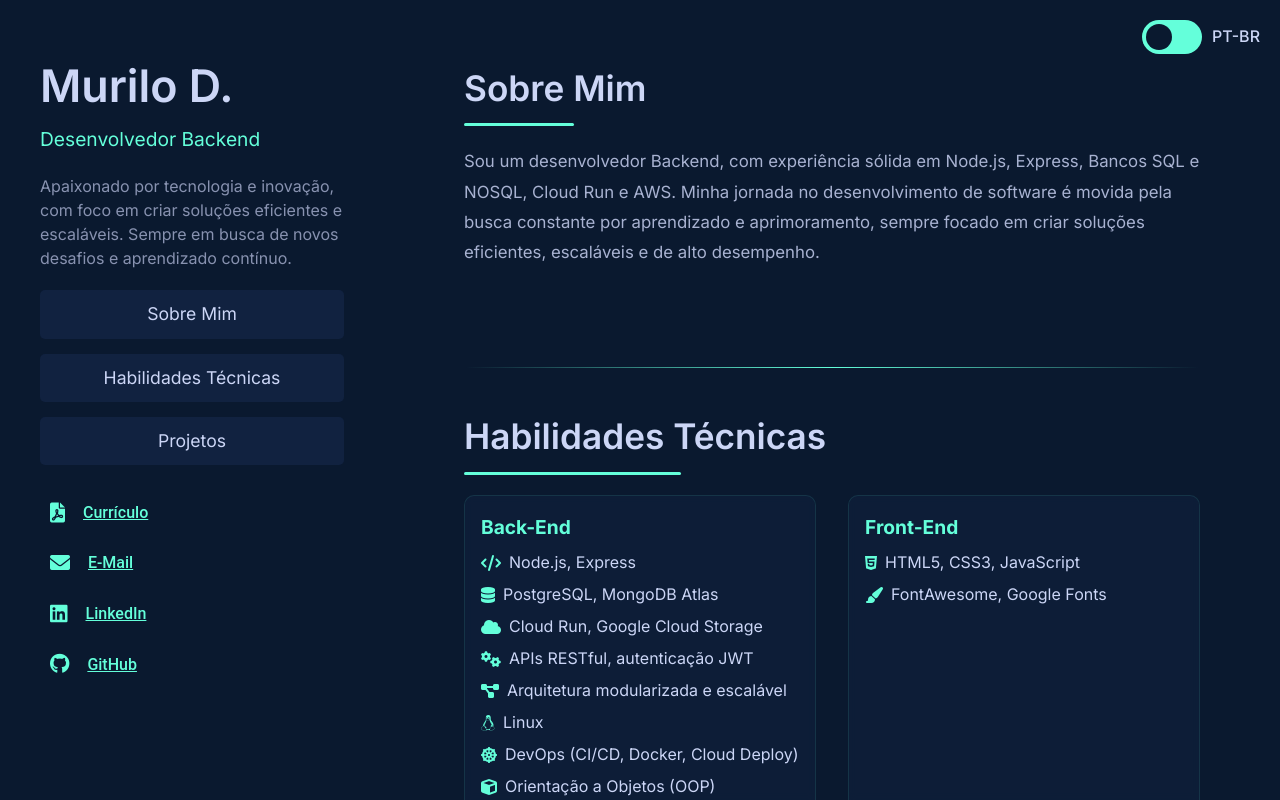
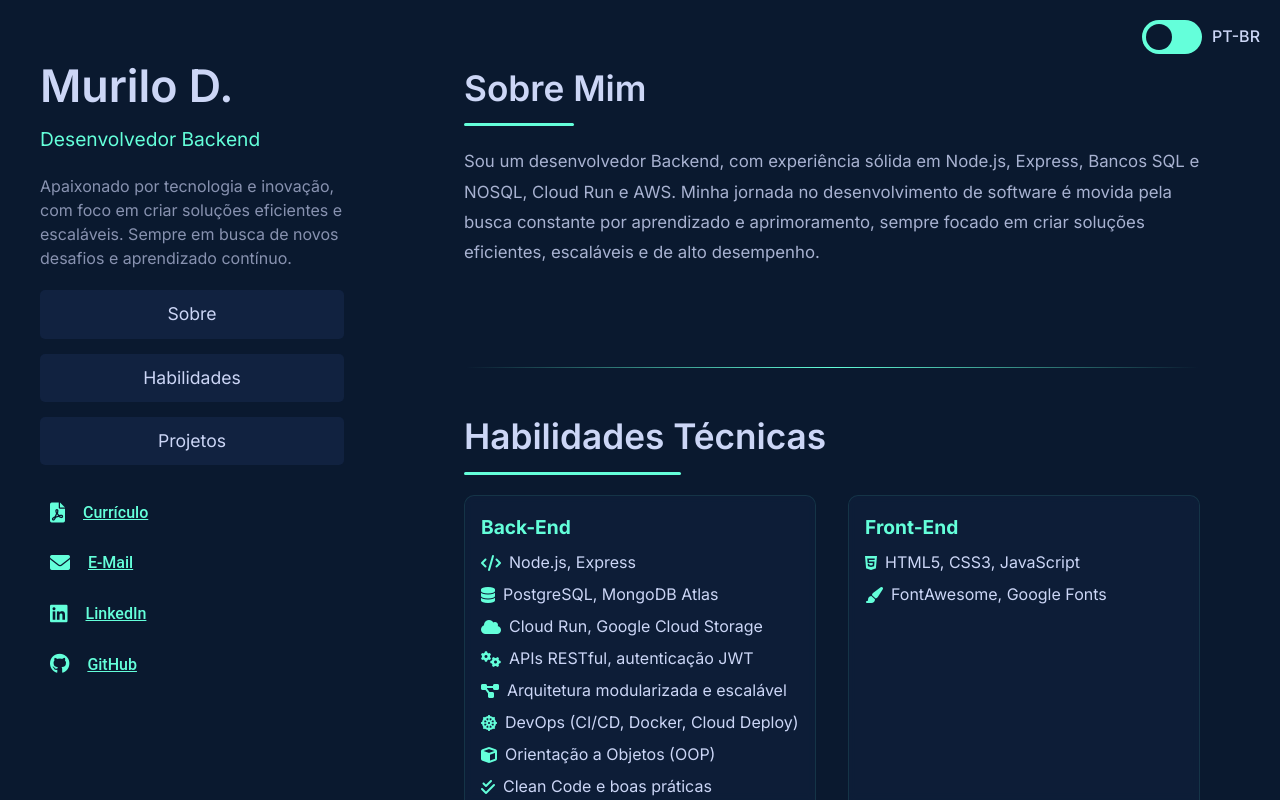
Before and after one commit to self1027/portfolio, a plain HTML site: page index.html in a window 1280 px wide. Drawn offline with Linux system fonts and the light colour scheme.

Commit message:
minor changes

```diff
--- a/index.html
+++ b/index.html
@@ -125,7 +125,6 @@
                             <li><i class="fa-brands fa-linux"></i> Linux</li>
                             <li><i class="fa-solid fa-dharmachakra"></i> DevOps (CI/CD, Docker, Cloud Deploy)</li>
                             <li><i class="fa-solid fa-cube"></i> Orientação a Objetos (OOP)</li>
-                            <li><i class="fa-solid fa-check-double"></i> Clean Code e boas práticas</li>
                         </ul>
                     </article>
 
--- a/script.js
+++ b/script.js
@@ -95,7 +95,10 @@ const translations = {
         fonts: "FontAwesome, Google Fonts",
         git: "Git, GitHub",
         postman: "Postman para testes de API",
-        vscode: "Visual Studio Code"
+        vscode: "Visual Studio Code",
+        devops: "DevOps (CI/CD, Docker, Cloud Deploy)",
+        oop: "Orientação a Objetos (OOP)",
+        cleanCode: "Clean Code e boas práticas"
     },
     "en-US": {
         title: "Murilo D.",
@@ -127,21 +130,30 @@ const translations = {
         fonts: "FontAwesome, Google Fonts",
         git: "Git, GitHub",
         postman: "Postman for API testing",
-        vscode: "Visual Studio Code"
+        vscode: "Visual Studio Code",
+        devops: "DevOps (CI/CD, Docker, Cloud Deploy)",
+        oop: "Object-Oriented Programming (OOP)",
+        cleanCode: "Clean Code and best practices"
     }
 };
 
 // Função para atualizar idioma
 function updateLanguage(lang) {
+    // Título e perfil
     document.title = translations[lang].title;
     document.querySelector(".profile h1").textContent = translations[lang].title;
     document.querySelector(".profile p").textContent = translations[lang].role;
     document.querySelector(".descricao p").textContent = translations[lang].description;
+
+    // Seção Sobre
     document.querySelector("#sobre h2").textContent = translations[lang].about;
     document.querySelector("#sobre p").textContent = translations[lang].aboutText1;
+
+    // Seção Habilidades
     document.querySelector("#habilidades h2").textContent = translations[lang].skills;
+
+    // Seção Projetos
     document.querySelector("#projetos h2").textContent = translations[lang].projects;
-
     const projetos = document.querySelectorAll("#projetos .projeto");
     if (projetos.length >= 2) {
         projetos[0].querySelector("h3").textContent = translations[lang].livro;
@@ -168,33 +180,40 @@ function updateLanguage(lang) {
         }
     });
 
-    // Habilidades
-    const h3s = document.querySelectorAll('#habilidades .habilidade h3');
-    h3s[0].textContent = translations[lang].backend;
-    h3s[1].textContent = translations[lang].frontend;
-    h3s[2].textContent = translations[lang].tools;
+    const artigos = document.querySelectorAll('#habilidades .habilidade');
+    artigos[0].querySelector('h3').textContent = translations[lang].backend;
+    artigos[1].querySelector('h3').textContent = translations[lang].frontend;
+    artigos[2].querySelector('h3').textContent = translations[lang].tools;
 
-    const lis = document.querySelectorAll('#habilidades .habilidade ul li');
-    lis[0].innerHTML = `<i class="fas fa-code"></i> ${translations[lang].nodejs}`;
-    lis[1].innerHTML = `<i class="fas fa-database"></i> ${translations[lang].postgresql}`;
-    lis[2].innerHTML = `<i class="fas fa-cloud"></i> ${translations[lang].cloud}`;
-    lis[3].innerHTML = `<i class="fas fa-cogs"></i> ${translations[lang].rest}`;
-    lis[4].innerHTML = `<i class="fas fa-project-diagram"></i> ${translations[lang].architecture}`;
-    lis[5].innerHTML = `<i class="fab fa-linux"></i> Linux`;
-    lis[6].innerHTML = `<i class="fas fa-dharmachakra"></i> DevOps (CI/CD, Docker, Cloud Deploy)`;
-    lis[7].innerHTML = `<i class="fas fa-cube"></i> Orientação a Objetos (OOP)`;
-    lis[8].innerHTML = `<i class="fas fa-check-double"></i> Clean Code e boas práticas`;
-    lis[9].innerHTML = `<i class="fab fa-html5"></i> ${translations[lang].html}`;
-    lis[10].innerHTML = `<i class="fas fa-paint-brush"></i> ${translations[lang].fonts}`;
-    lis[11].innerHTML = `<i class="fab fa-git"></i> ${translations[lang].git}`;
-    lis[12].innerHTML = `<i class="fas fa-vials"></i> ${translations[lang].postman}`;
-    lis[13].innerHTML = `<i class="fas fa-code"></i> ${translations[lang].vscode}`;
+
+    // Atualiza seções de habilidades separadamente
+    const backendLis = document.querySelectorAll('#habilidades .habilidade:nth-child(1) ul li');
+    backendLis[0].innerHTML = `<i class="fas fa-code"></i> ${translations[lang].nodejs}`;
+    backendLis[1].innerHTML = `<i class="fas fa-database"></i> ${translations[lang].postgresql}`;
+    backendLis[2].innerHTML = `<i class="fas fa-cloud"></i> ${translations[lang].cloud}`;
+    backendLis[3].innerHTML = `<i class="fas fa-cogs"></i> ${translations[lang].rest}`;
+    backendLis[4].innerHTML = `<i class="fas fa-project-diagram"></i> ${translations[lang].architecture}`;
+    backendLis[5].innerHTML = `<i class="fas fa-dharmachakra"></i> ${translations[lang].devops}`;
+    backendLis[6].innerHTML = `<i class="fas fa-cube"></i> ${translations[lang].oop}`;
+    backendLis[7].innerHTML = `<i class="fas fa-check-double"></i> ${translations[lang].cleanCode}`;
+
+    const frontendLis = document.querySelectorAll('#habilidades .habilidade:nth-child(2) ul li');
+    frontendLis[0].innerHTML = `<i class="fab fa-html5"></i> ${translations[lang].html}`;
+    frontendLis[1].innerHTML = `<i class="fas fa-paint-brush"></i> ${translations[lang].fonts}`;
+
+    const toolsLis = document.querySelectorAll('#habilidades .habilidade:nth-child(3) ul li');
+    toolsLis[0].innerHTML = `<i class="fab fa-linux"></i> Linux`;
+    toolsLis[1].innerHTML = `<i class="fab fa-git"></i> ${translations[lang].git}`;
+    toolsLis[2].innerHTML = `<i class="fas fa-vials"></i> ${translations[lang].postman}`;
+    toolsLis[3].innerHTML = `<i class="fas fa-code"></i> ${translations[lang].vscode}`;
 
     // Navegação
-    document.querySelectorAll('nav a')[0].textContent = translations[lang].about;
-    document.querySelectorAll('nav a')[1].textContent = translations[lang].skills;
-    document.querySelectorAll('nav a')[2].textContent = translations[lang].projects;
+    const navLinks = document.querySelectorAll('nav a');
+    navLinks[0].textContent = translations[lang].about;
+    navLinks[1].textContent = translations[lang].skills;
+    navLinks[2].textContent = translations[lang].projects;
 }
+
 
 // Toggle idioma
 document.getElementById("language-toggle").addEventListener("change", function() {
```
